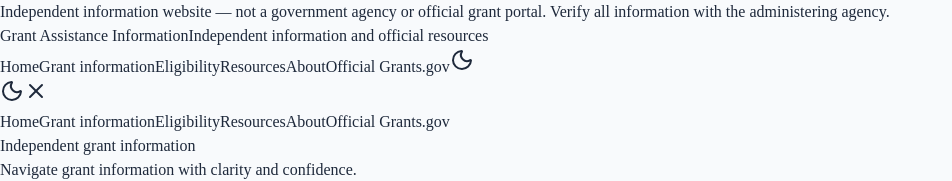
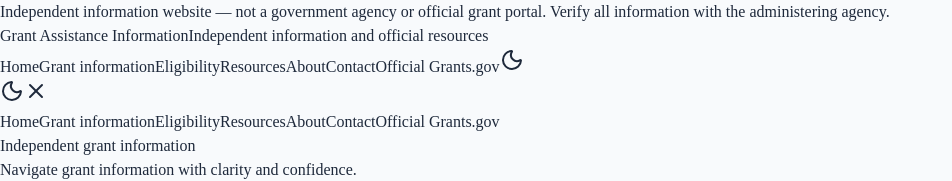
Before and after one commit to anne67j-boop/NGA, a React (Create React App) app in the folder frontend/: page / in a window 1280 px wide. Both pictures are taken after a click on the button 36 px from the left and 91 px from the top of the page. Shown: the top 181 px of the page, without its empty margins (0-952 px from the left). Built offline with nearby package versions, Linux system fonts and the light colour scheme; the HTML template or start-up script is replaced by a standard one.

Commit message:
Restore complete NGA site navigation

```diff
--- a/frontend/src/components/Layout.tsx
+++ b/frontend/src/components/Layout.tsx
@@ -11,6 +11,7 @@ const navigation = [
   { label: "Eligibility", href: "#/eligibility" },
   { label: "Resources", href: "#/resources" },
   { label: "About", href: "#/about" },
+  { label: "Contact", href: "#/contact" },
 ];
 
 const Layout: React.FC<LayoutProps> = ({ children }) => {
@@ -51,7 +52,7 @@ const Layout: React.FC<LayoutProps> = ({ children }) => {
 
           <nav className="hidden items-center gap-1 lg:flex" aria-label="Main navigation">
             {navigation.map((item) => (
-              <a key={item.href} href={item.href} className="rounded px-3 py-2 text-sm font-semibold text-slate-700 hover:bg-slate-100 hover:text-slate-950 dark:text-slate-200 dark:hover:bg-slate-800 dark:hover:text-white">
+              <a key={item.href} href={item.href} aria-current={window.location.hash === item.href ? "page" : undefined} className="rounded px-3 py-2 text-sm font-semibold text-slate-700 hover:bg-slate-100 hover:text-slate-950 dark:text-slate-200 dark:hover:bg-slate-800 dark:hover:text-white">
                 {item.label}
               </a>
             ))}
@@ -76,7 +77,7 @@ const Layout: React.FC<LayoutProps> = ({ children }) => {
         {menuOpen && (
           <nav className="border-t border-slate-200 bg-white px-4 py-3 dark:border-slate-800 dark:bg-slate-900 lg:hidden" aria-label="Mobile navigation">
             {navigation.map((item) => (
-              <a key={item.href} href={item.href} onClick={() => setMenuOpen(false)} className="block rounded px-3 py-3 text-sm font-semibold text-slate-700 hover:bg-slate-100 dark:text-slate-200 dark:hover:bg-slate-800">
+              <a key={item.href} href={item.href} onClick={() => setMenuOpen(false)} aria-current={window.location.hash === item.href ? "page" : undefined} className="block rounded px-3 py-3 text-sm font-semibold text-slate-700 hover:bg-slate-100 dark:text-slate-200 dark:hover:bg-slate-800">
                 {item.label}
               </a>
             ))}
```
